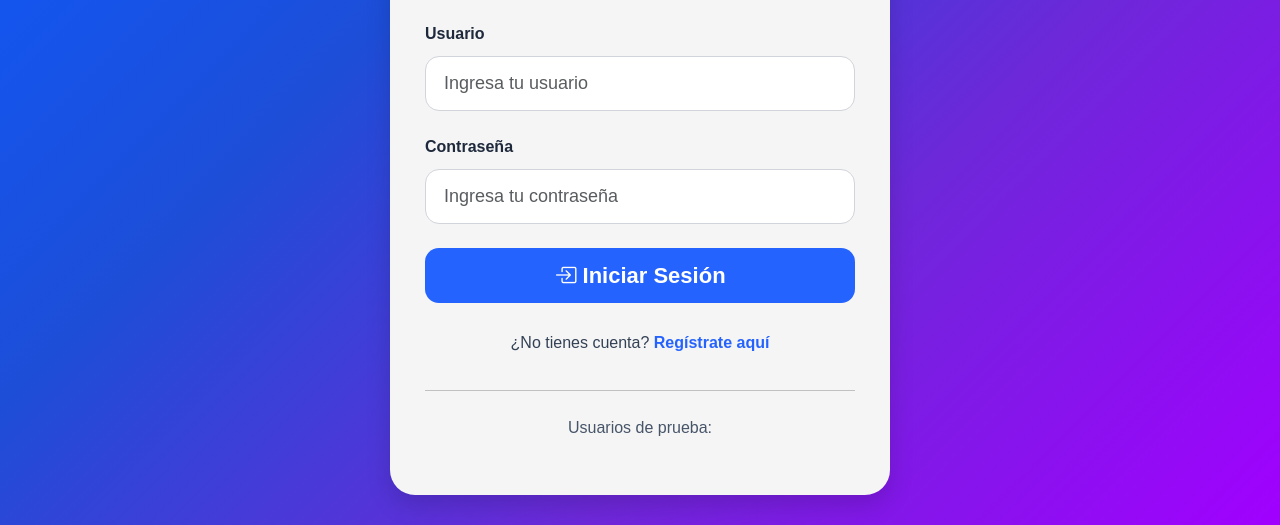
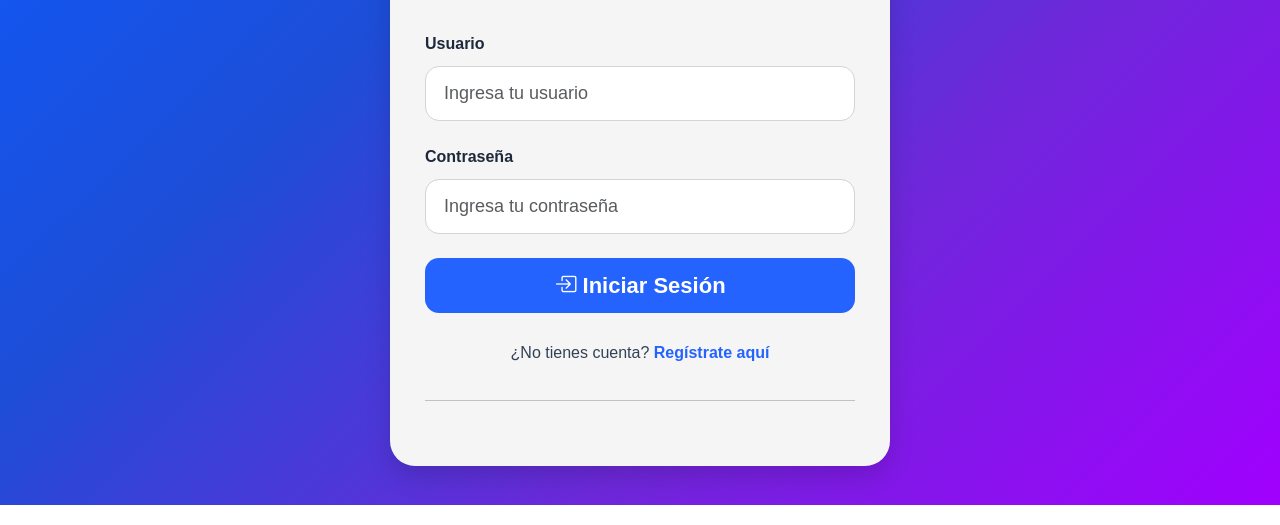
Before and after one commit to OmarDiaz05/Sistema_de_Evalucion_Academica, a website: page public/login.html in a window 1280 px wide. Shown: the part 295-820 px from the top of the page. Drawn offline with nearby package versions, Linux system fonts and the light colour scheme.

Commit message:
Correccion login

```diff
--- a/public/login.html
+++ b/public/login.html
@@ -212,9 +212,7 @@
 
         <hr>
 
-        <div class="test-users">
-            Usuarios de prueba:
-        </div>
+
 
 
         </div>
```
